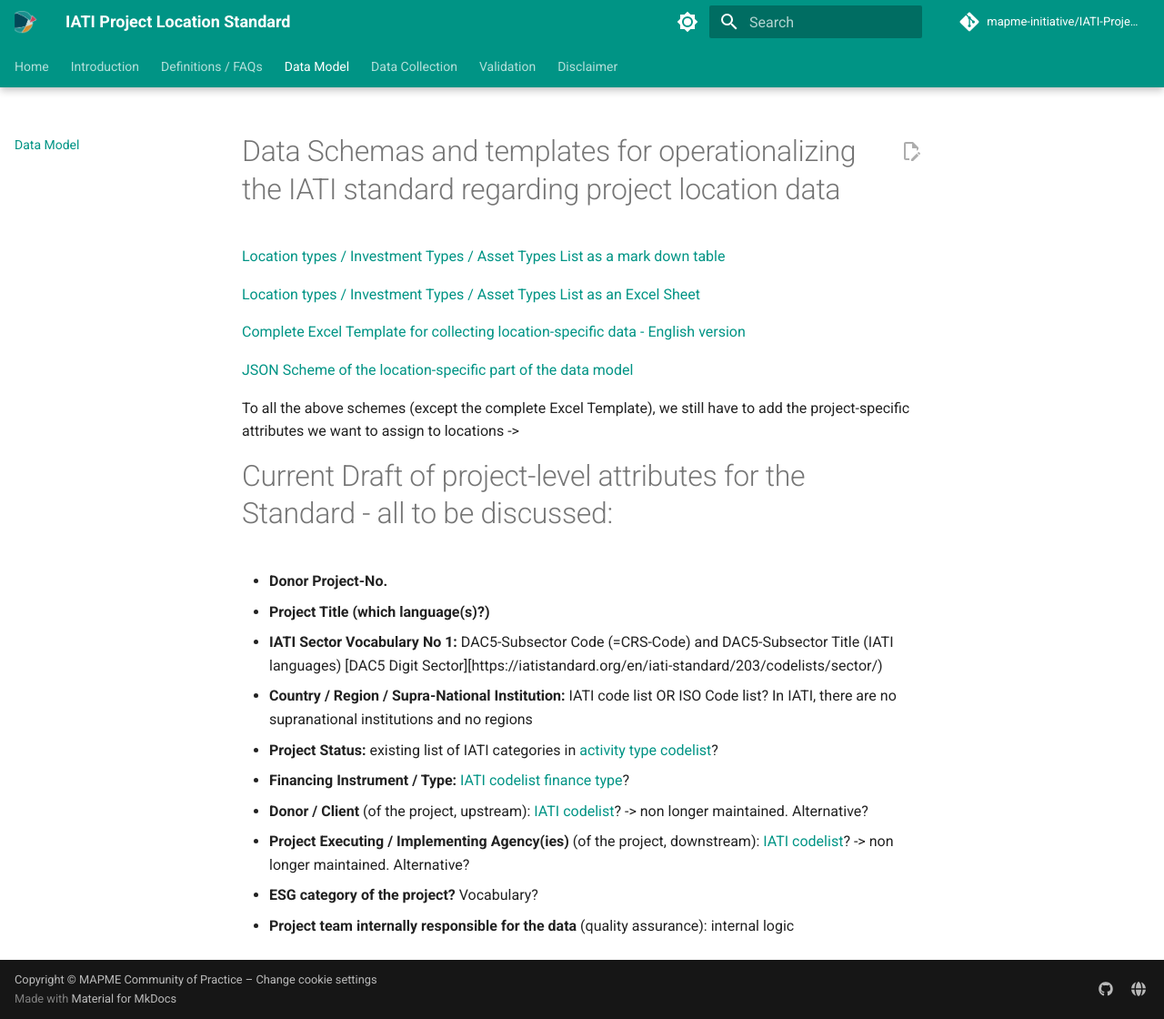
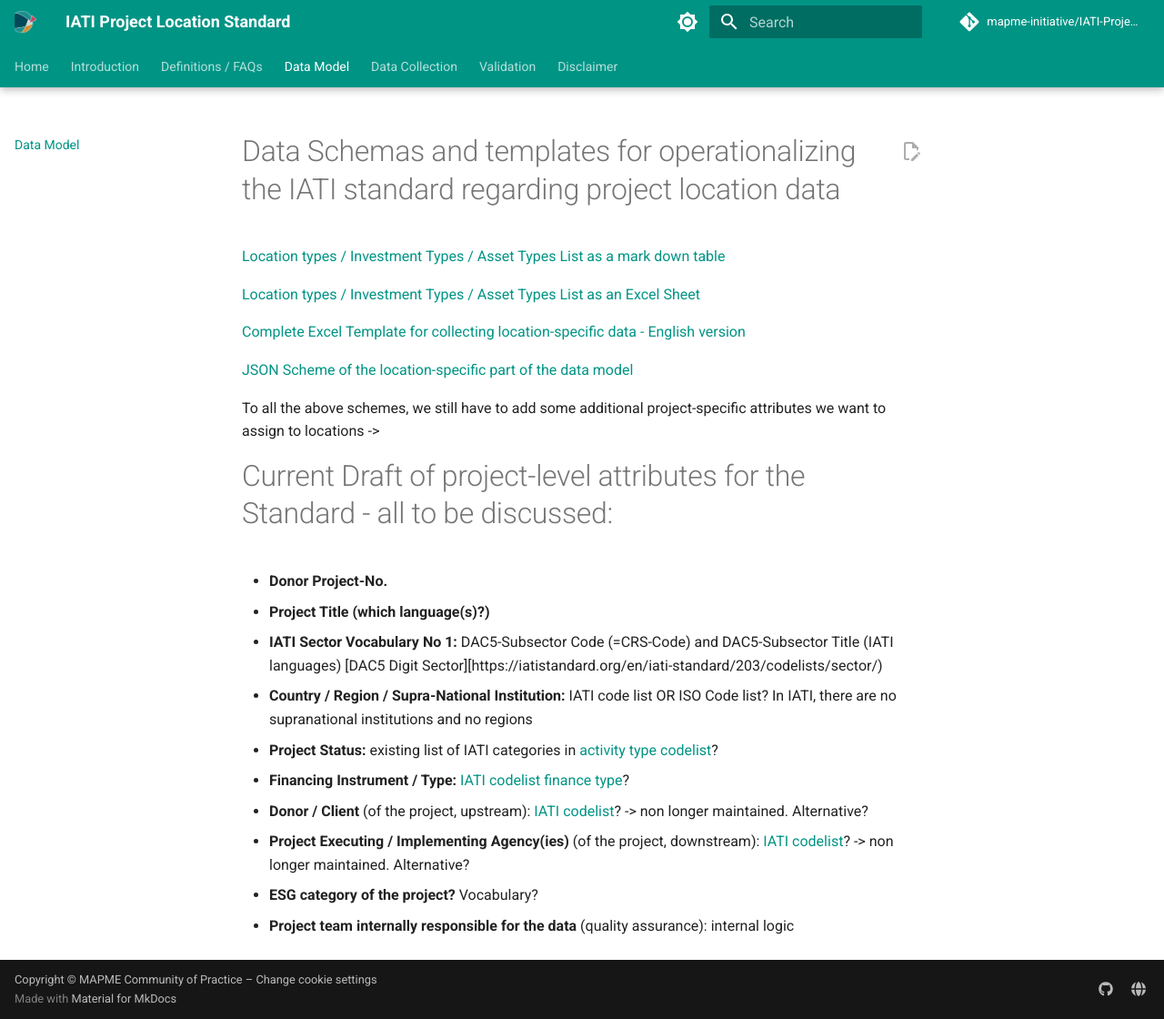
Before and after one commit to mapme-initiative/IATI-Project-Location-Standard, an MkDocs documentation site: the page built from docs/data_model.md, in a window 1280 px wide and 1120 px high. Shown: the whole window at 91% size. Built offline with MkDocs 1.6.1 and Material for MkDocs 9.7.7, drawn with Linux system fonts in a browser that asks for light colours; comment, search, counter and statistics services are not loaded.

Commit message:
Update data_model.md

```diff
--- a/docs/data_model.md
+++ b/docs/data_model.md
@@ -8,7 +8,7 @@
 
 [JSON Scheme of the location-specific part of the data model](https://github.com/mapme-initiative/IATI-Project-Location-Standard/blob/main/docs/IATI_project_core_schema_.json)
 
-To all the above schemes (except the complete Excel Template), we still have to add the project-specific attributes we want to assign to locations ->
+To all the above schemes, we still have to add some additional project-specific attributes we want to assign to locations ->
 
 # Current Draft of project-level attributes for the Standard - all to be discussed:
 
```
